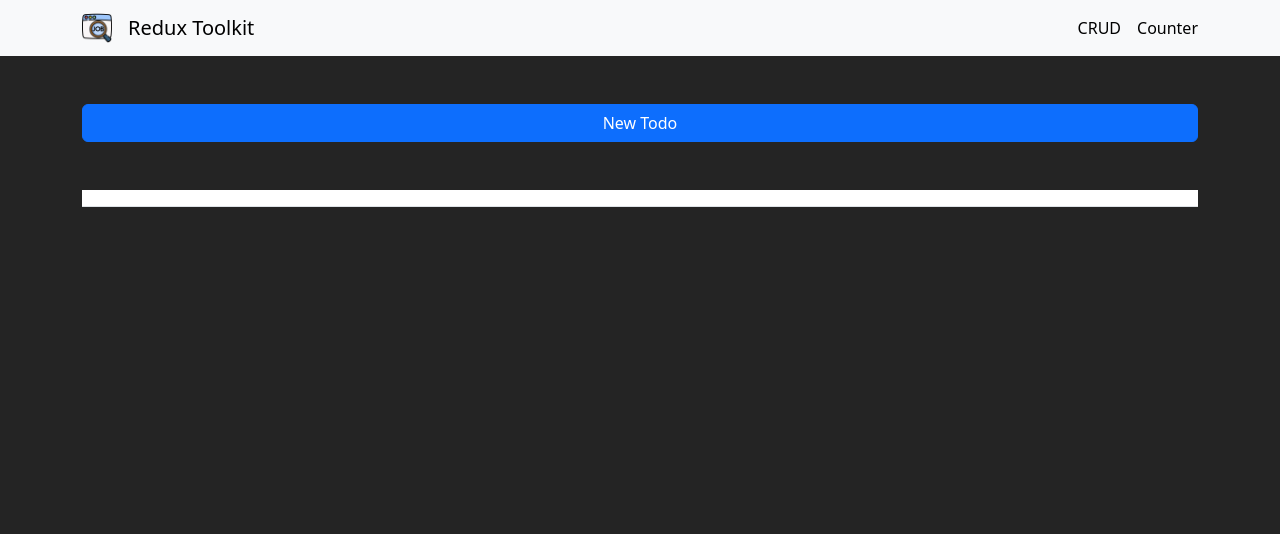
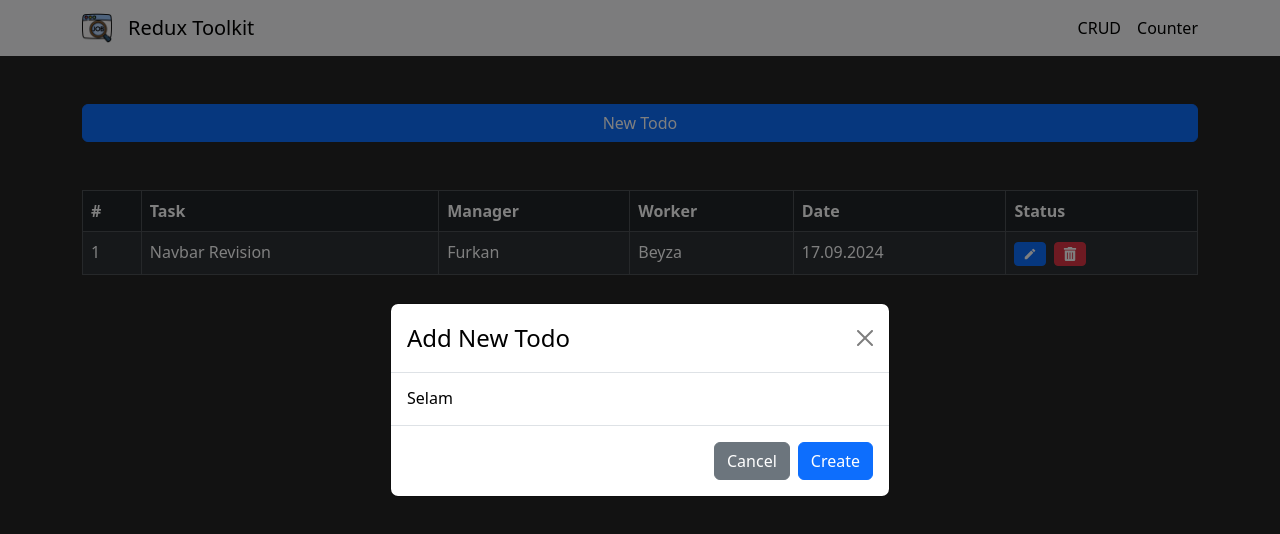
Before and after one commit to beyzaaakeser/Redux-Toolkit, a React (Vite) app: page / in a window 1280 px wide. Both pictures are taken after a click on the button "New Todo". Shown: the top 534 px of the page. Built offline with nearby package versions, Linux system fonts and the light colour scheme.

Commit message:
modal added

```diff
--- a/package.json
+++ b/package.json
@@ -15,6 +15,7 @@
     "react": "^18.3.1",
     "react-bootstrap": "^2.10.4",
     "react-dom": "^18.3.1",
+    "react-icons": "^5.3.0",
     "react-redux": "^9.1.2",
     "react-router-dom": "^6.26.2"
   },
--- /dev/null
+++ b/src/components/FormModal.jsx
@@ -0,0 +1,21 @@
+import React from 'react';
+import { Button, Modal } from 'react-bootstrap';
+
+const FormModal = ({ isOpen, close }) => {
+  return (
+    <Modal show={isOpen} centered className="text-black" onHide={close}>
+      <Modal.Header closeButton>
+        <Modal.Title>Add New Todo</Modal.Title>
+      </Modal.Header>
+      <Modal.Body>
+        <h4>Selam</h4>
+      </Modal.Body>
+      <Modal.Footer>
+        <Button variant='secondary' onClick={close}>Cancel</Button>
+        <Button >Create</Button>
+      </Modal.Footer>
+    </Modal>
+  );
+};
+
+export default FormModal;
--- a/src/pages/Crud.jsx
+++ b/src/pages/Crud.jsx
@@ -1,22 +1,46 @@
-import React from 'react';
+import React, { useState } from 'react';
 import { Button, Container, Stack, Table } from 'react-bootstrap';
+import { MdEdit } from "react-icons/md";
+import { FaTrashAlt } from "react-icons/fa";
+import FormModal from '../components/FormModal';
 
 const Crud = () => {
+
+    const [isOpen, setIsOpen] = useState(false)
   return (
     <div className="">
       <Container>
         <Stack className='items-end my-5'>
-          <Button >New Todo</Button>
+          <Button onClick={() => setIsOpen(true)}>New Todo</Button>
         </Stack>
-        <Table>
+        <Table variant='dark' responsive striped hover bordered>
             <thead>
                 <tr>
-                    <th></th>
-                    <th></th>
+                    <th>#</th>
+                    <th>Task</th>
+                    <th>Manager</th>
+                    <th>Worker</th>
+                    <th>Date</th>
+                    <th>Status</th>
                 </tr>
             </thead>
+            <tbody>
+                <tr>
+                    <td>1</td>
+                    <td>Navbar Revision</td>
+                    <td>Furkan</td>
+                    <td>Beyza</td>
+                    <td>17.09.2024</td>
+                    <td>
+                        <Button size='sm'><MdEdit /></Button>
+                        <Button variant="danger" size='sm' className='ms-2'><FaTrashAlt /></Button>
+                    </td>
+                </tr>
+            </tbody>
         </Table>
       </Container>
+
+      <FormModal isOpen={isOpen} close={()=> setIsOpen(false)}/>
     </div>
   );
 };
```
Also changed, not shown: 1 other file (tests, documents, lock files or other folders).
